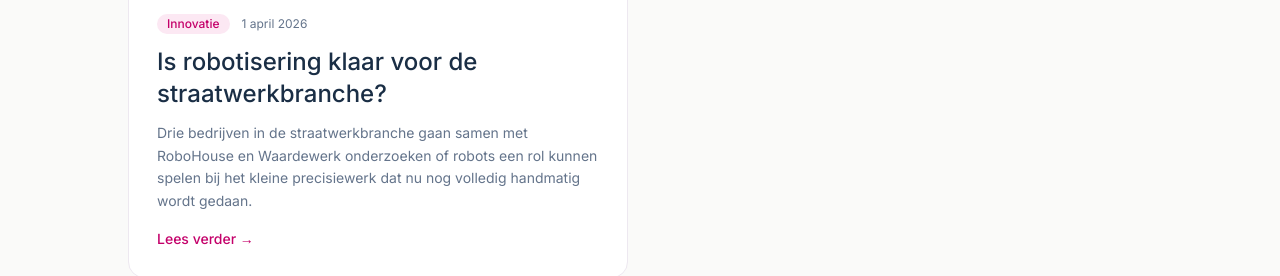
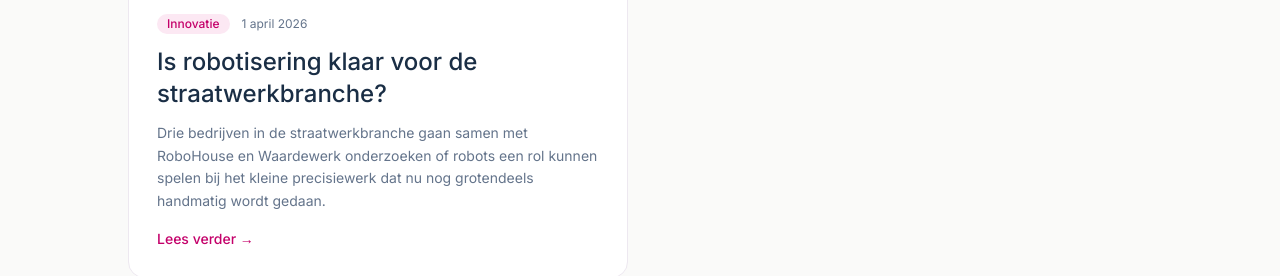
Before and after one commit to Waardewerk/waardewerk-site, a React (Vite) app: page / in a window 1280 px wide. Shown: the part 6480-6756 px from the top of the page. Built offline with nearby package versions, Linux system fonts and the light colour scheme.

Commit message:
Nieuwsitem: volledig → grotendeels handmatig

```diff
--- a/src/data/news.ts
+++ b/src/data/news.ts
@@ -22,9 +22,9 @@ export const NEWS: NewsItem[] = [
     date: '2026-04-01',
     tag: 'Innovatie',
     image: '/robohouse-kickoff.jpeg',
-    excerpt: 'Drie bedrijven in de straatwerkbranche gaan samen met RoboHouse en Waardewerk onderzoeken of robots een rol kunnen spelen bij het kleine precisiewerk dat nu nog volledig handmatig wordt gedaan.',
+    excerpt: 'Drie bedrijven in de straatwerkbranche gaan samen met RoboHouse en Waardewerk onderzoeken of robots een rol kunnen spelen bij het kleine precisiewerk dat nu nog grotendeels handmatig wordt gedaan.',
     content: [
-      'We zijn van start. Drie bedrijven in de straatwerkbranche \u2014 Groeneveld GWW, Gebr. van Meer en HABO GWW \u2014 zijn samen met RoboHouse, BAM en Waardewerk een innovatief traject ingegaan om te onderzoeken of robots een rol kunnen spelen bij het kleine straatwerk dat nu nog volledig handmatig wordt gedaan.',
+      'We zijn van start. Drie bedrijven in de straatwerkbranche \u2014 Groeneveld GWW, Gebr. van Meer en HABO GWW \u2014 zijn samen met RoboHouse, BAM en Waardewerk een innovatief traject ingegaan om te onderzoeken of robots een rol kunnen spelen bij het kleine straatwerk dat nu nog grotendeels handmatig wordt gedaan.',
       'Grote machines maken het machinaal straten al langer mogelijk. Maar het kleine, precisiewerk \u2014 het leggen van klinkers langs de randen, in hoeken, langs obstakels, op onregelmatige oppervlakken \u2014 is nog altijd handarbeid. Dat is precies waar dit onderzoek zich op richt.',
       'RoboHouse brengt in kaart wat een stratenmaker nu precies doet: welke stappen worden handmatig uitgevoerd, in welke volgorde, met welke krachten en bewegingen? Dat vormt de basis om te bepalen welke onderdelen van het werk robotiseerbaar zijn en hoe.',
       'De komende maanden werken alle partijen samen aan die vraag om te kijken wat er technisch haalbaar is en wat het vak vraagt.',
```
